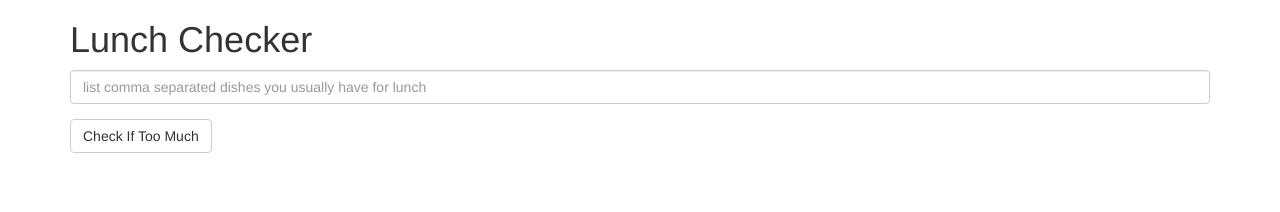
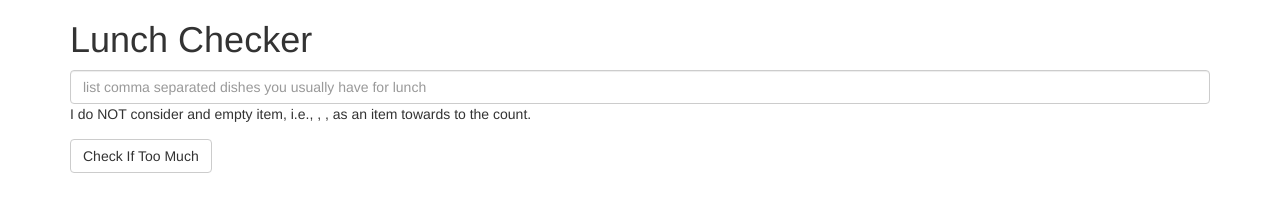
Before and after one commit to dodgeviper/coursera_angularjs, a plain HTML site: page module1_solution/index.html in a window 1280 px wide. Drawn offline with Linux system fonts and the light colour scheme.

Commit message:
Updating module1 solution for showing message that empty items are not included.

```diff
--- a/module1_solution/index.html
+++ b/module1_solution/index.html
@@ -18,6 +18,8 @@
         <input id="lunch-menu" type="text"
                placeholder="list comma separated dishes you usually have for lunch"
                class="form-control" ng-model="itemsEatenForLunch">
+        I do NOT consider and empty item, i.e., , , as an item towards to the count.
+
     </div>
     <div class="form-group">
         <button class="btn btn-default" ng-click="checkIfTooMuch()">Check If Too Much</button>
```
